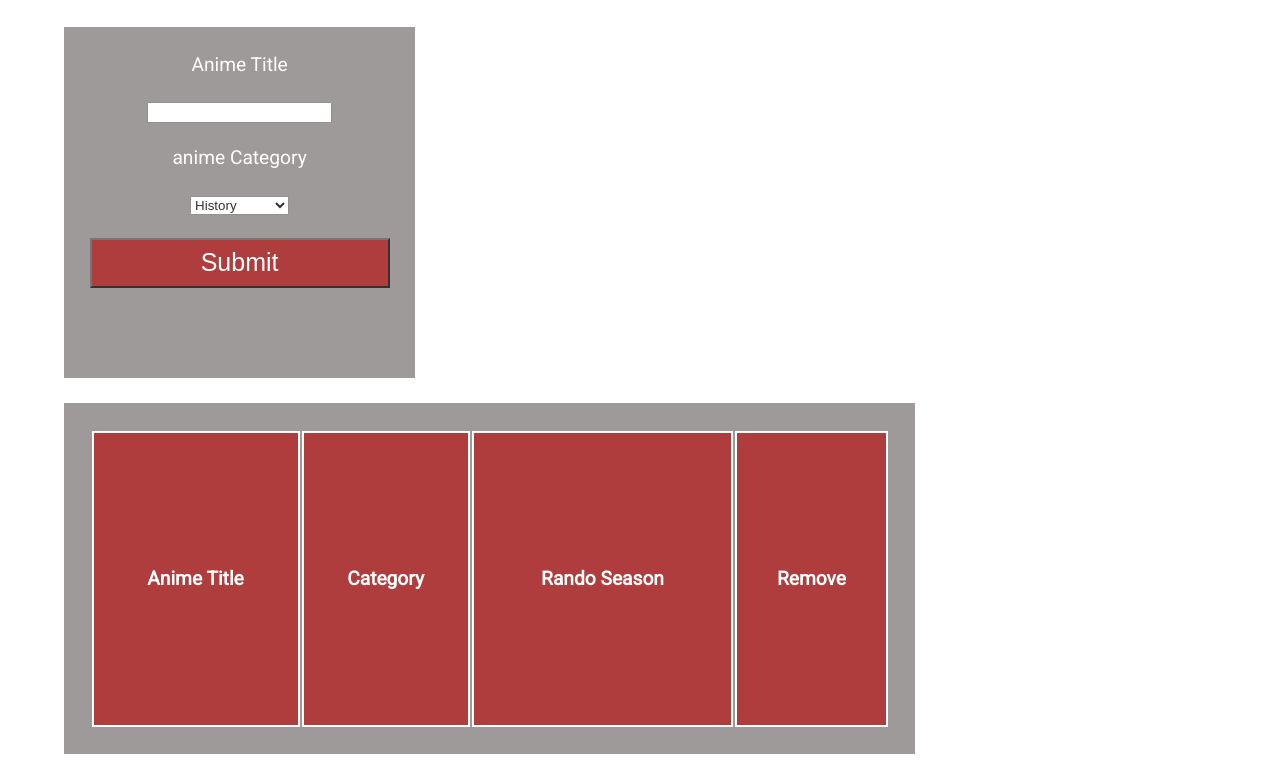
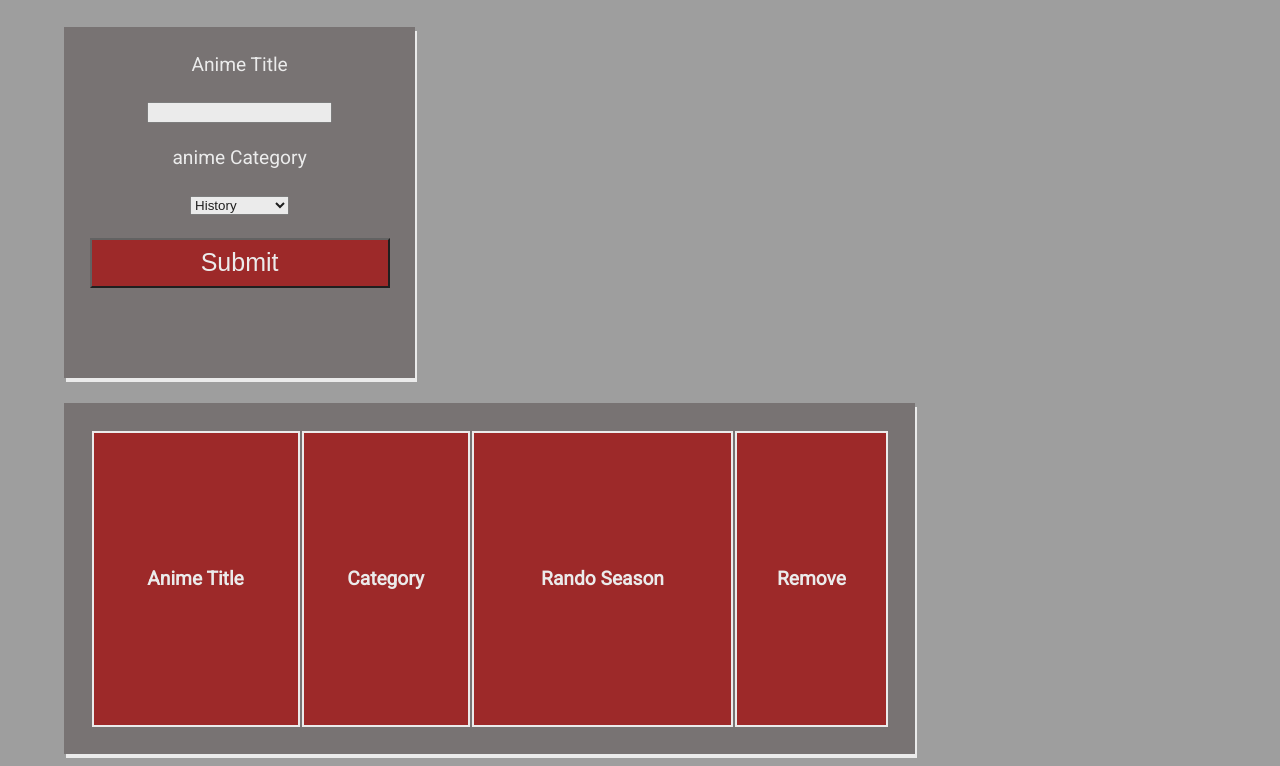
Before and after one commit to Aishahsatouf/Animes-Hub, a plain HTML site: page index.html in a window 1280 px wide. Shown: the part 103-869 px from the top of the page. Drawn offline with Linux system fonts and the light colour scheme; the site is published under a folder, as on GitHub Pages, so addresses that start at the root find nothing.

Commit message:
deleted /

```diff
--- a/index.html
+++ b/index.html
@@ -6,7 +6,7 @@
     <title>Anime</title>
     <link rel="stylesheet" href="css/style.css">
 </head>
-<body style="background-image: url('/img/bg.png');">
+<body style="background-image: url('img/bg.png');">
     <header>
         <h1>My To-Watch Animes List</h1>
     </header>
```
